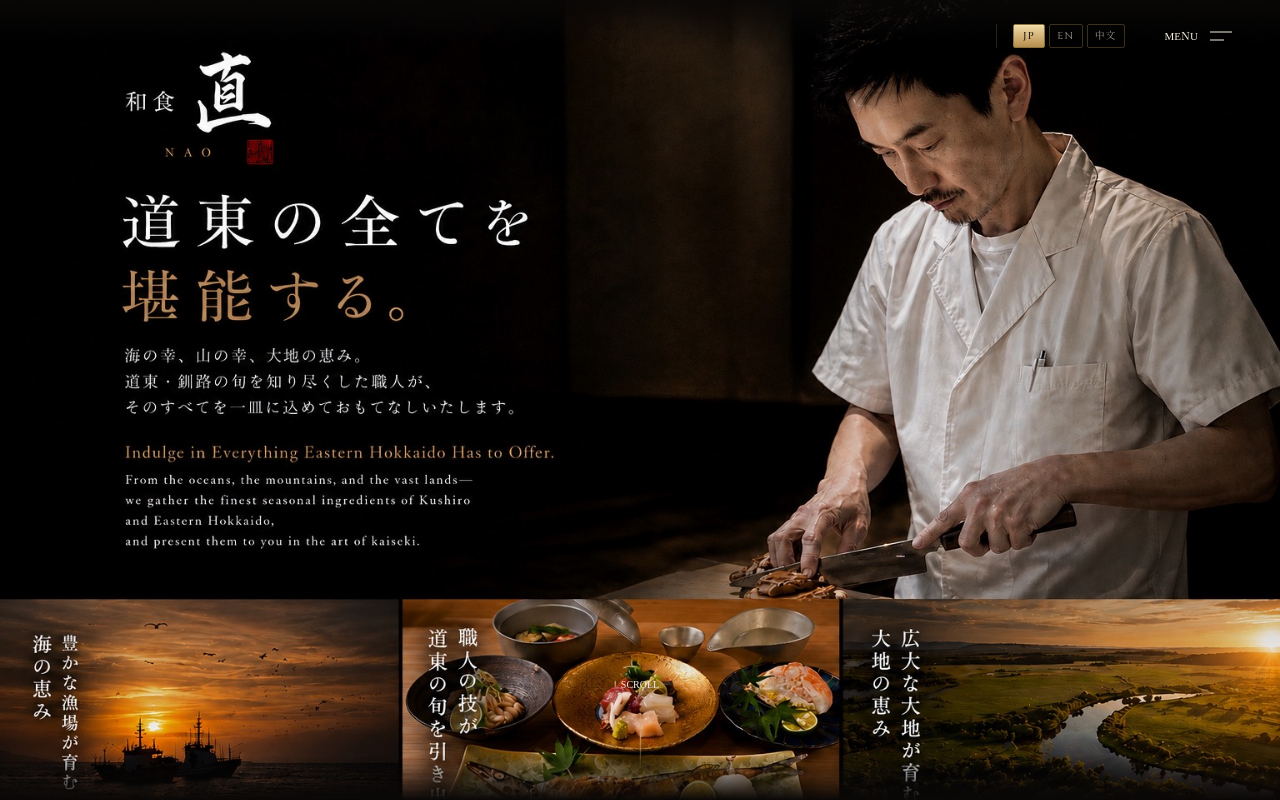
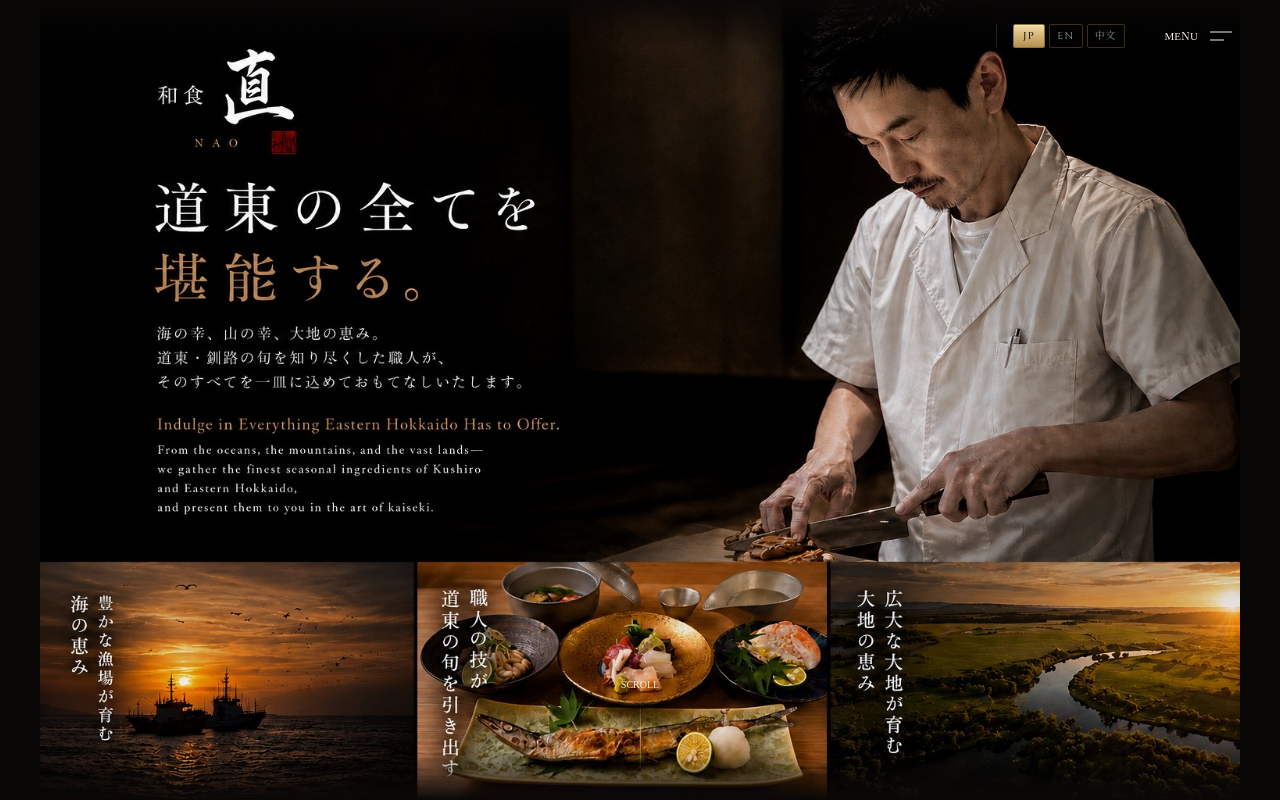
Before and after one commit to daisukekenkoudaiichi-lgtm/nao-LP, a plain HTML site: page washoku-nao/index.html in a window 1280 px wide. Shown: the top 800 px of the page. Drawn offline with Linux system fonts and the light colour scheme; a web font is replaced by a local one.

Commit message:
ヒーロー画面改修

```diff
--- a/washoku-nao/css/style.css
+++ b/washoku-nao/css/style.css
@@ -114,6 +114,12 @@
     writing-mode: horizontal-tb;
     display: inline-block;
   }
+  /* hero: full photo visible (letterbox with page background) */
+  #hero .hero-photo {
+    object-fit: contain;
+    object-position: center;
+  }
+
   /* gold button */
   .btn-gold {
     position: relative;
--- a/washoku-nao/index.html
+++ b/washoku-nao/index.html
@@ -73,7 +73,7 @@
   <section class="relative w-full bg-ink overflow-hidden min-h-[100svh] min-h-[100dvh]" id="hero">
     <!-- Hero composition fills full viewport -->
     <div class="absolute inset-0">
-      <img src="assets/images/1c570a32-4d1c-49a2-9bf0-fcdea9507997.jpg" alt="和食 直 — 道東の全てを堪能する" class="w-full h-full object-cover object-[center_top] select-none" draggable="false">
+      <img src="assets/images/1c570a32-4d1c-49a2-9bf0-fcdea9507997.jpg" alt="和食 直 — 道東の全てを堪能する" class="hero-photo w-full h-full max-h-full select-none" decoding="async" draggable="false">
       <!-- subtle top vignette so nav reads -->
       <div class="absolute inset-x-0 top-0 h-32 vignette-top pointer-events-none"></div>
       <!-- bottom blend into next section -->
```
